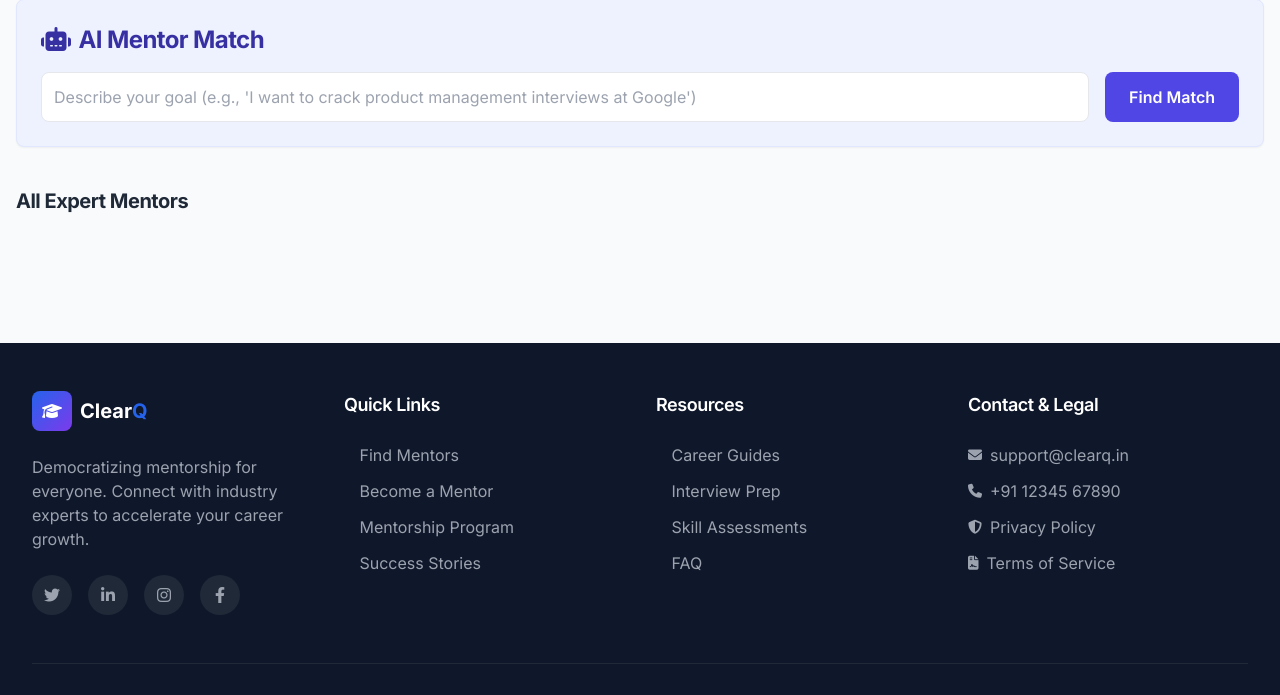
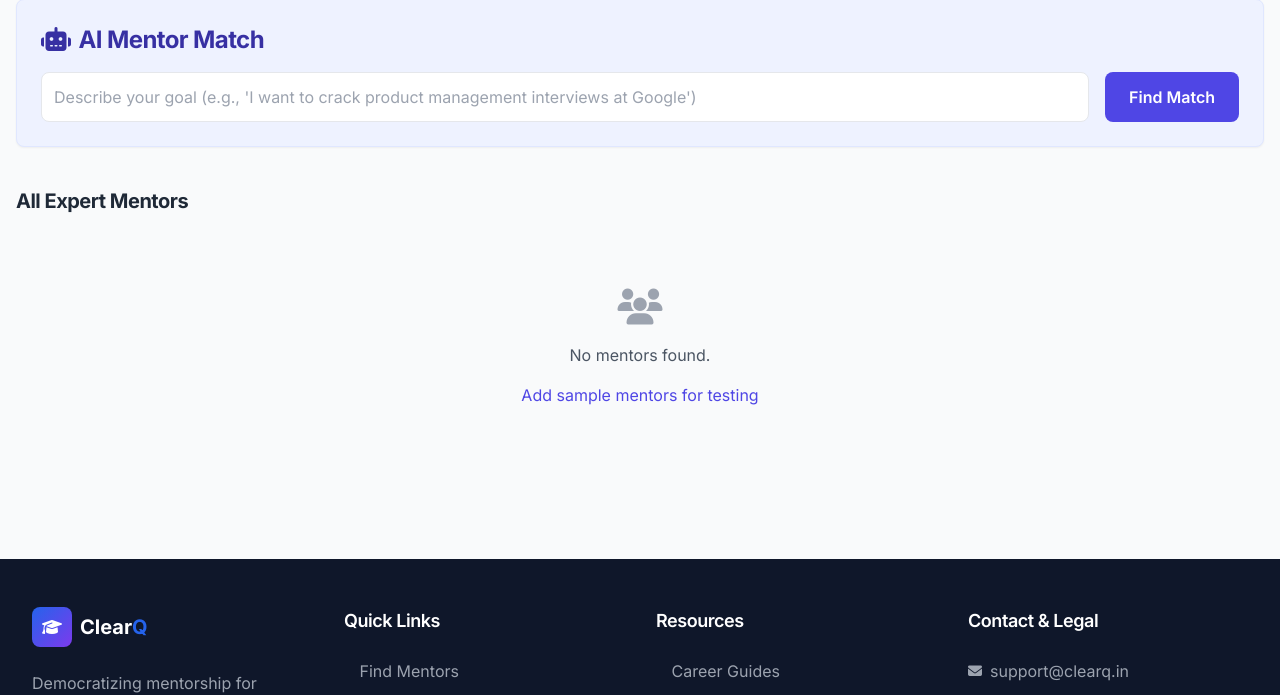
Before and after one commit to mohitrahangdaleai-dotcom/Clearq.in, a Flask app: page /explore in a window 1280 px wide. Shown: the part 106-801 px from the top of the page. Run offline with Flask 3, Linux system fonts and the light colour scheme; some libraries are stand-ins or nearby versions.

Commit message:
Update mentors.html

```diff
--- a/templates/mentors.html
+++ b/templates/mentors.html
@@ -27,10 +27,22 @@
 
     <!-- All Mentors -->
     <h3 class="text-xl font-bold mb-6 text-gray-800">All Expert Mentors</h3>
+    {% if mentors %}
     <div class="grid grid-cols-1 md:grid-cols-3 gap-6">
         {% for mentor in mentors %}
             {% include 'mentor_card.html' %}
         {% endfor %}
     </div>
+    {% else %}
+    <div class="text-center py-12">
+        <div class="text-gray-400 mb-4">
+            <i class="fas fa-users text-4xl"></i>
+        </div>
+        <p class="text-gray-600 mb-4">No mentors found.</p>
+        <a href="/add-sample-mentors" class="text-indigo-600 hover:text-indigo-800">
+            Add sample mentors for testing
+        </a>
+    </div>
+    {% endif %}
 </div>
 {% endblock %}
```
